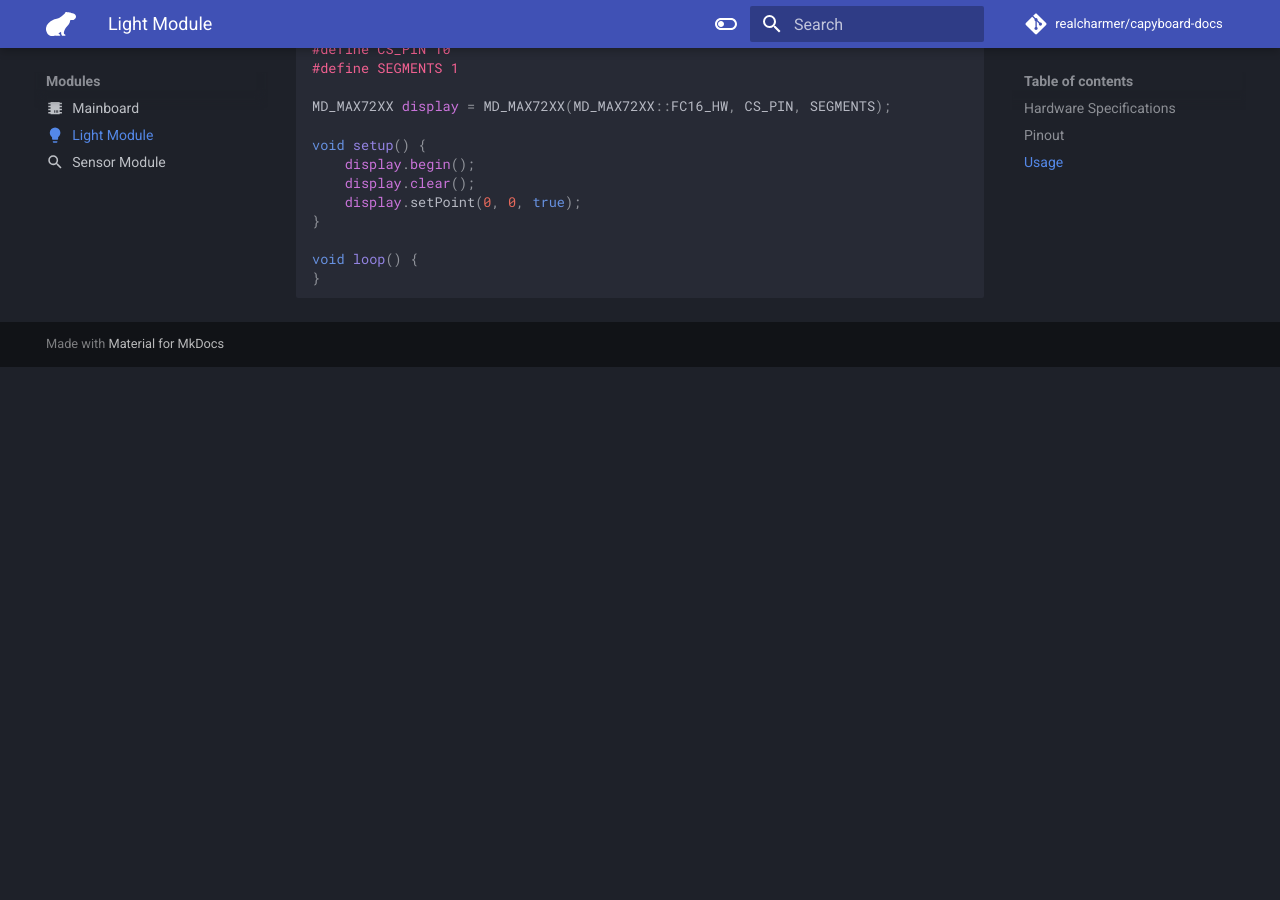
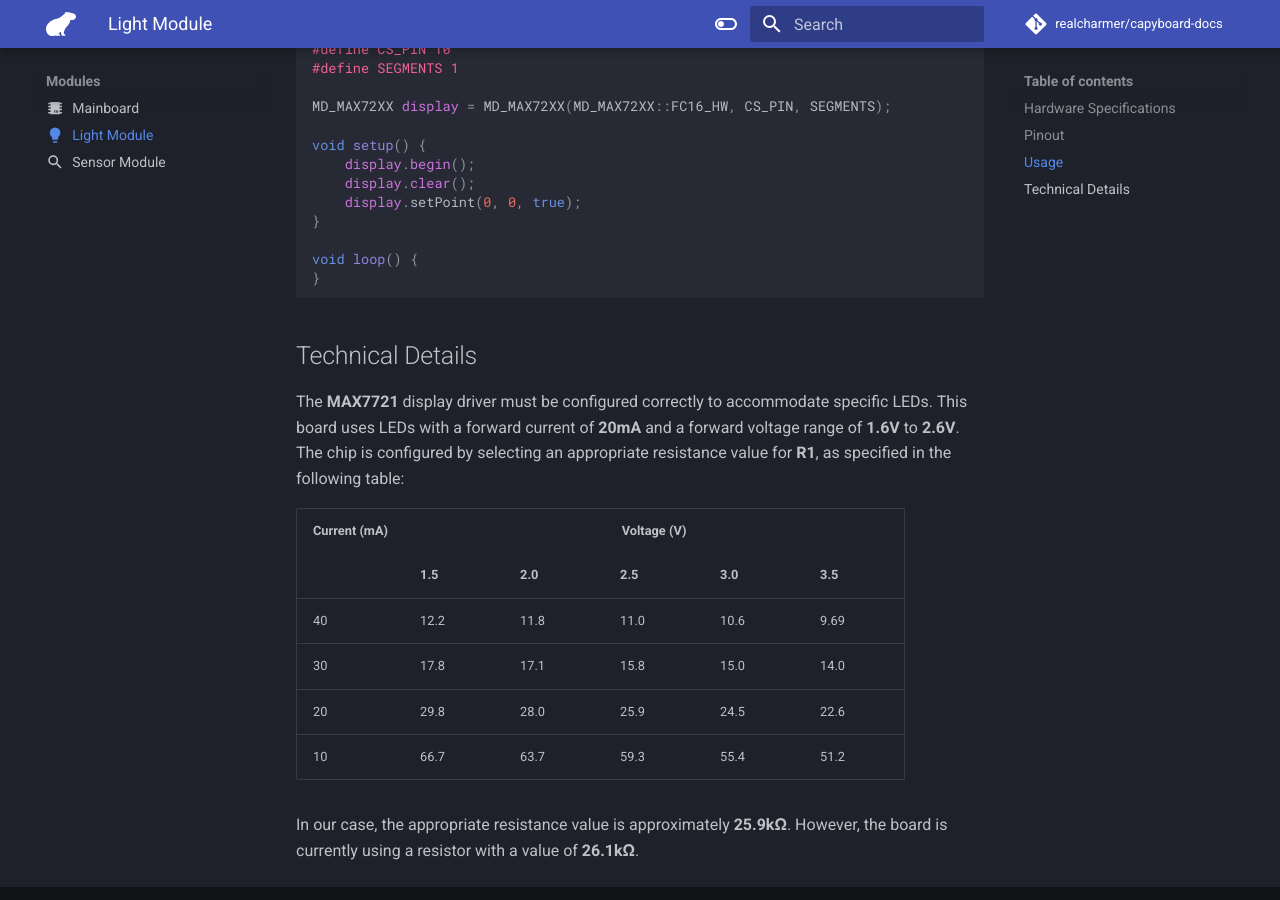
Before and after one commit to realcharmer/capyboard-docs, an MkDocs documentation site: the page built from docs/modules/light-module.md, in a window 1280 px wide and 900 px high, scrolled down 1120 px. Built offline with MkDocs 1.6.1 and Material for MkDocs 9.7.7, drawn with Linux system fonts in a browser that asks for light colours; comment, search, counter and statistics services are not loaded; before the commit the page ends 1487 px from its top, so only the background shows below that.

Commit message:
Details about MAX7221 configuration with R1

````diff
--- a/docs/modules/light-module.md
+++ b/docs/modules/light-module.md
@@ -47,3 +47,59 @@ void setup() {
 void loop() {
 }
 ```
+
+## Technical Details
+
+The **MAX7721** display driver must be configured correctly to accommodate specific LEDs. This board uses LEDs with a forward current of **20mA** and a forward voltage range of **1.6V** to **2.6V**. The chip is configured by selecting an appropriate resistance value for **R1**, as specified in the following table:
+
+<table align="center">
+<thead>
+  <tr>
+    <th rowspan="2">Current (mA)</th>
+    <th colspan="5" style="text-align: center">Voltage (V)</th>
+  </tr>
+  <tr>
+    <th>1.5<br></th>
+    <th>2.0<br></th>
+    <th>2.5</th>
+    <th>3.0</th>
+    <th>3.5</th>
+  </tr>
+</thead>
+<tbody>
+  <tr>
+    <td>40</td>
+    <td>12.2</td>
+    <td>11.8<br></td>
+    <td>11.0</td>
+    <td>10.6</td>
+    <td>9.69</td>
+  </tr>
+  <tr>
+    <td>30</td>
+    <td>17.8<br></td>
+    <td>17.1</td>
+    <td>15.8</td>
+    <td>15.0</td>
+    <td>14.0</td>
+  </tr>
+  <tr>
+    <td>20</td>
+    <td>29.8<br></td>
+    <td>28.0</td>
+    <td>25.9</td>
+    <td>24.5</td>
+    <td>22.6</td>
+  </tr>
+  <tr>
+    <td>10</td>
+    <td>66.7</td>
+    <td>63.7</td>
+    <td>59.3</td>
+    <td>55.4</td>
+    <td>51.2</td>
+  </tr>
+</tbody>
+</table>
+
+In our case, the appropriate resistance value is approximately **25.9kΩ**. However, the board is currently using a resistor with a value of **26.1kΩ**.
````
